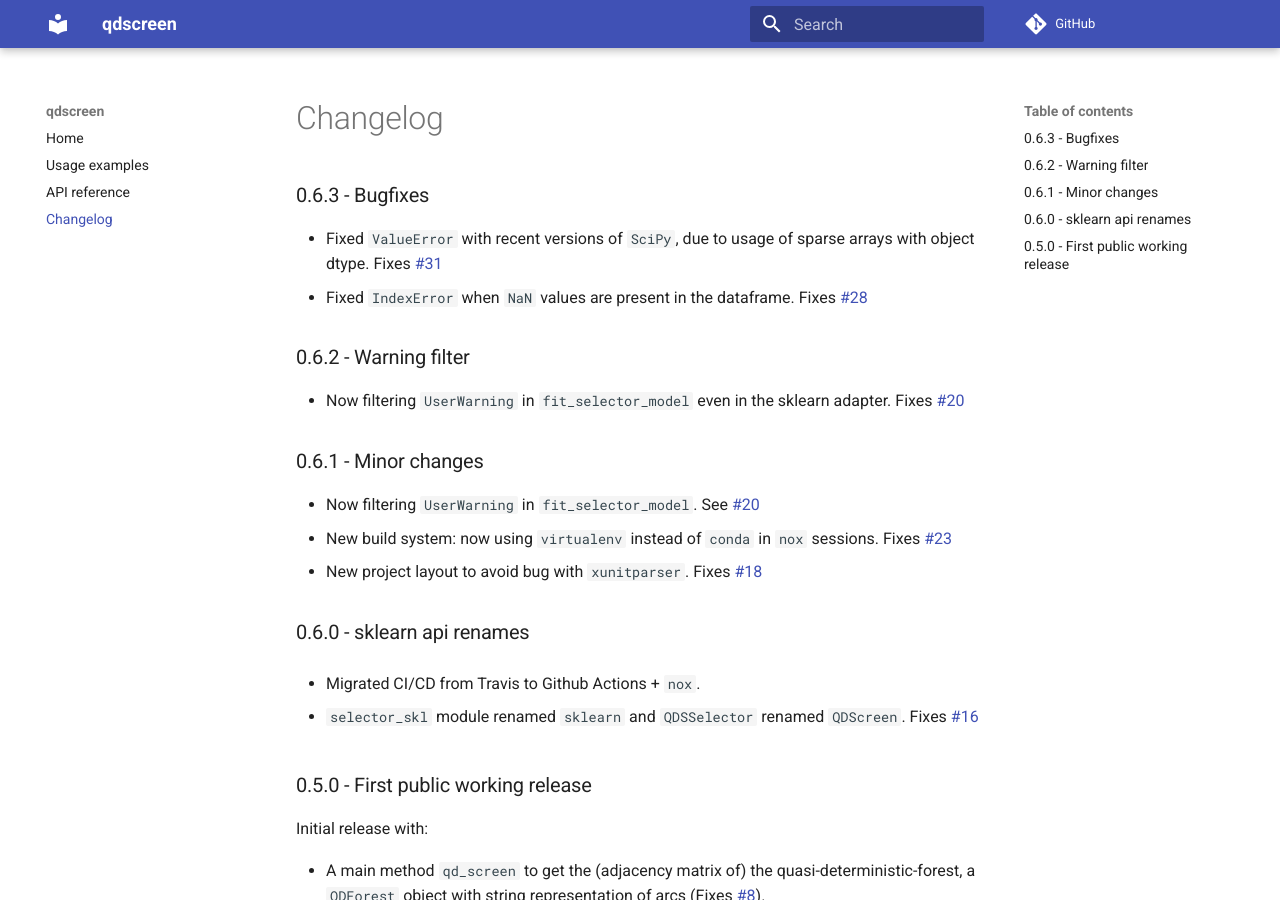
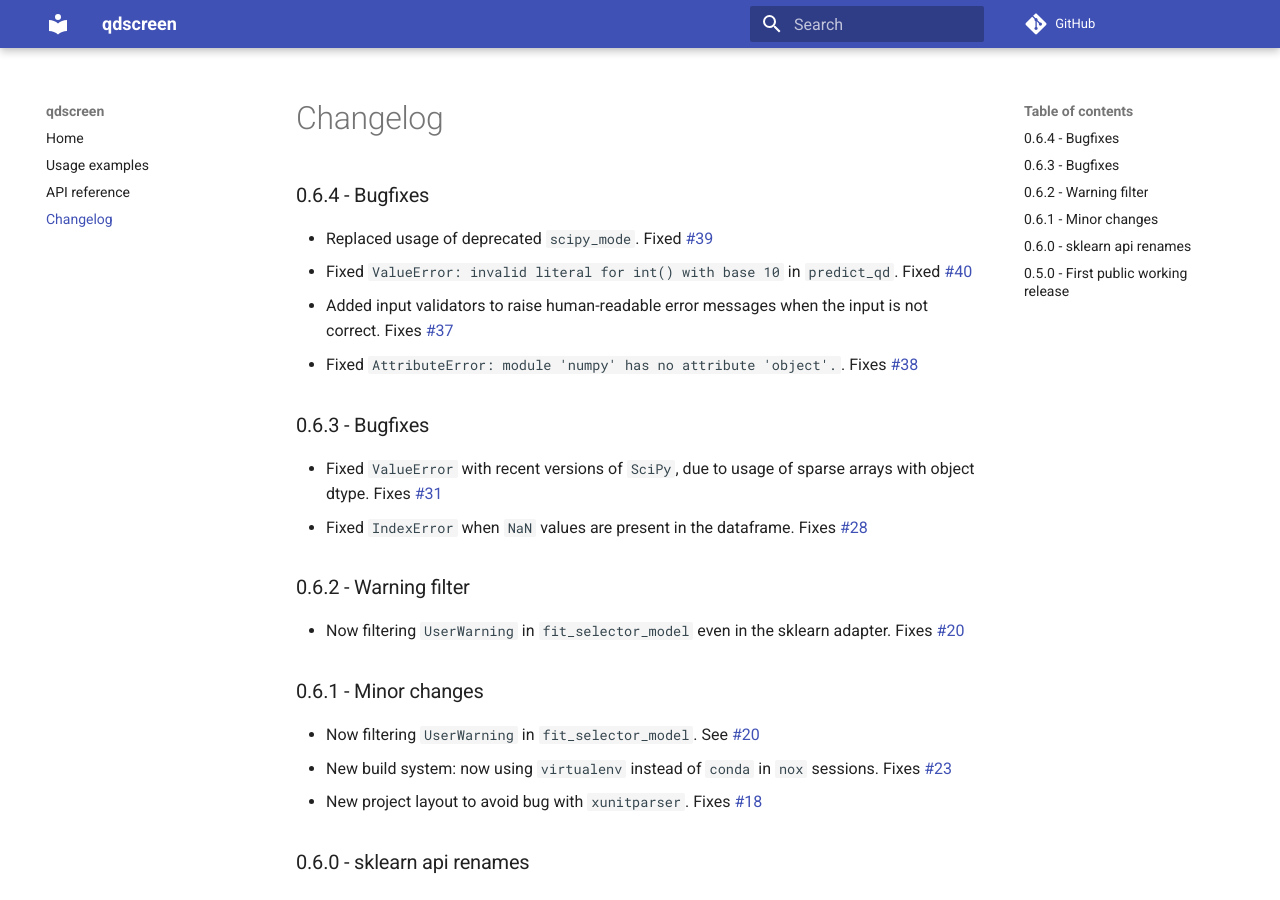
Before and after one commit to python-qds/qdscreen, an MkDocs documentation site: the page built from docs/changelog.md, in a window 1280 px wide and 900 px high. Built offline with MkDocs 1.6.1 and Material for MkDocs 9.7.7, drawn with Linux system fonts in a browser that asks for light colours; comment, search, counter and statistics services are not loaded.

Commit message:
0.6.4 changelog

```diff
--- a/docs/changelog.md
+++ b/docs/changelog.md
@@ -1,4 +1,11 @@
 # Changelog
+
+### 0.6.4 - Bugfixes
+
+ - Replaced usage of deprecated `scipy_mode`. Fixed  [#39](https://github.com/python-qds/qdscreen/issues/39)
+ - Fixed `ValueError: invalid literal for int() with base 10` in `predict_qd`. Fixed [#40](https://github.com/python-qds/qdscreen/issues/40)
+ - Added input validators to raise human-readable error messages when the input is not correct. Fixes [#37](https://github.com/python-qds/qdscreen/issues/37)
+ - Fixed `AttributeError: module 'numpy' has no attribute 'object'.`. Fixes [#38](https://github.com/python-qds/qdscreen/issues/38)
 
 ### 0.6.3 - Bugfixes
 
```
